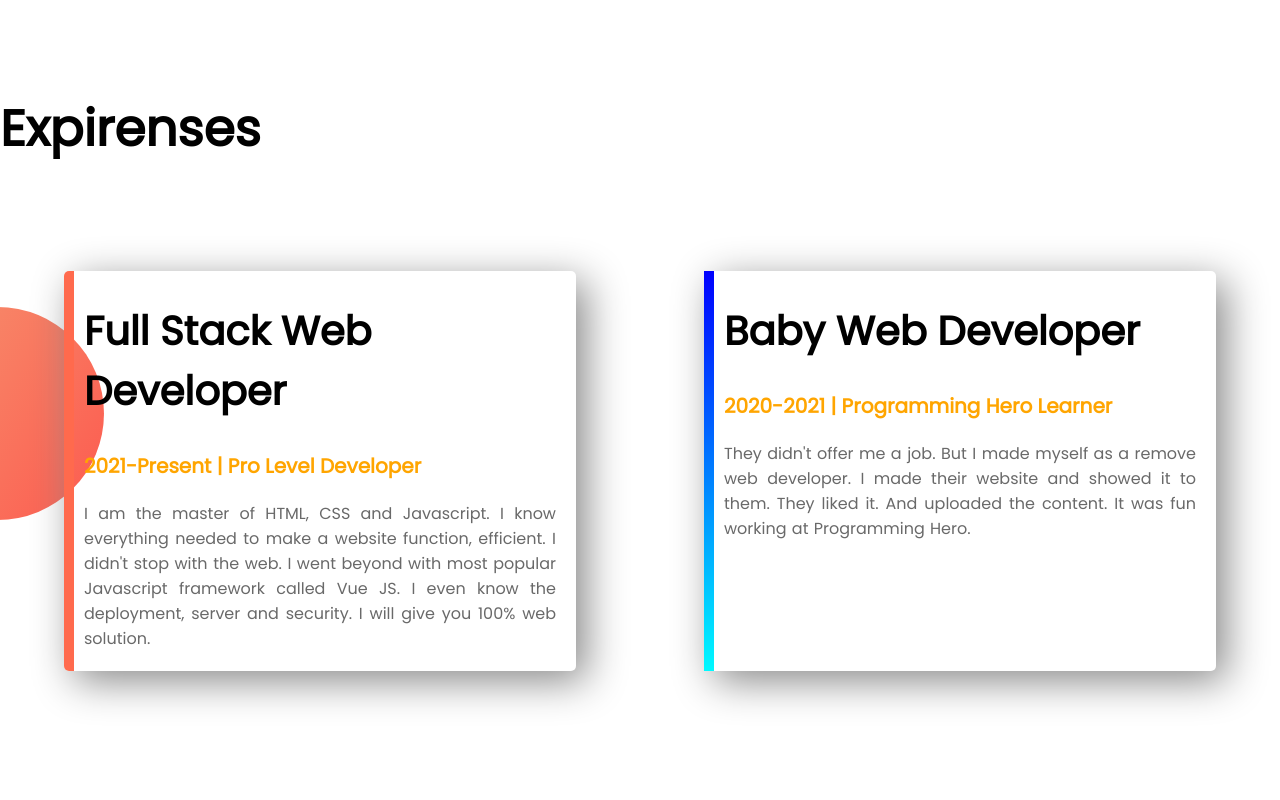
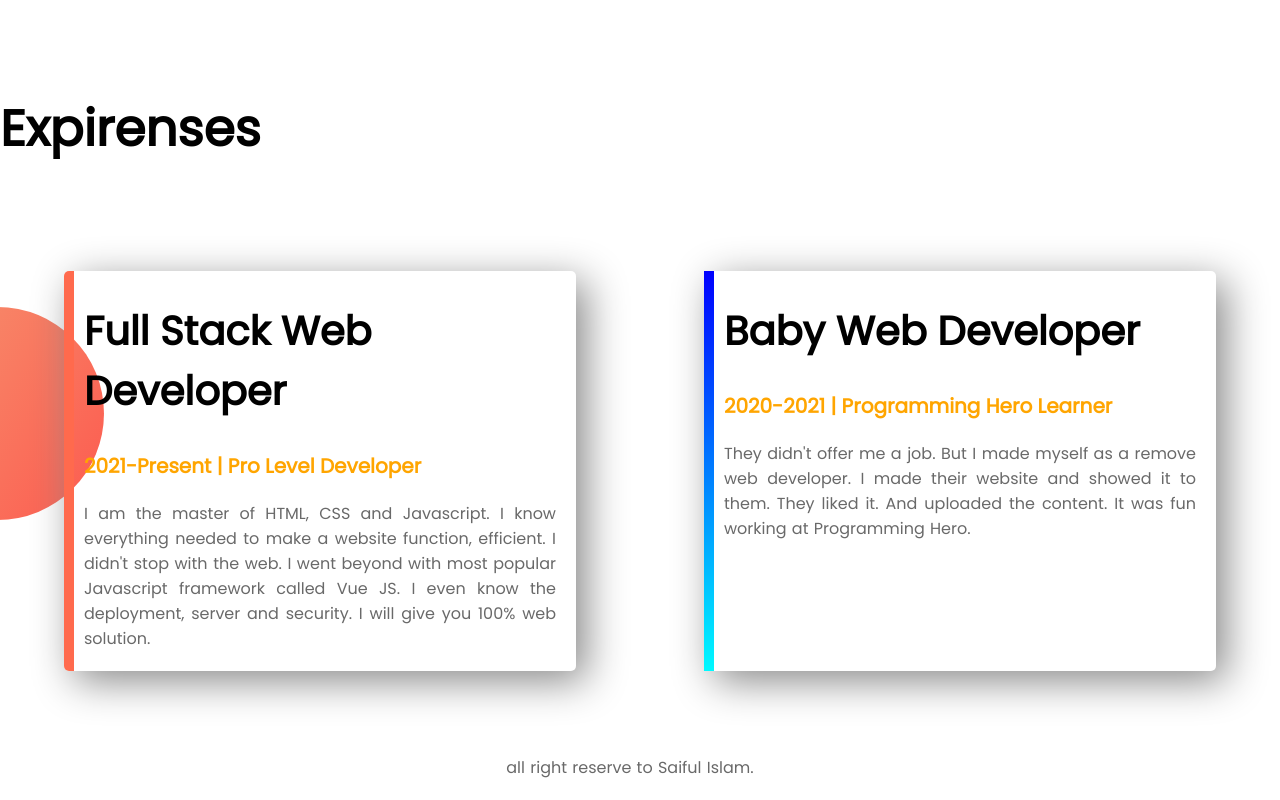
Before and after one commit to Saiful182/Developer_portfolio_practise, a plain HTML site: page index.html in a window 1280 px wide. Shown: the part 1217-2017 px from the top of the page. Before the commit the page ends 1952 px from the top, so only its background shows below. Drawn offline with Linux system fonts and the light colour scheme.

Commit message:
footer added

```diff
--- a/index.html
+++ b/index.html
@@ -64,6 +64,9 @@
         </div>
 
     </section>
+    <footer>
+        <p>all right reserve to Saiful Islam.</p>
+    </footer>
 </body>
 
 </html>
--- a/style.css
+++ b/style.css
@@ -94,3 +94,6 @@ h4{
     margin:20px 0;
     color:orange;
 }
+footer p{
+    text-align: center;
+}
```
